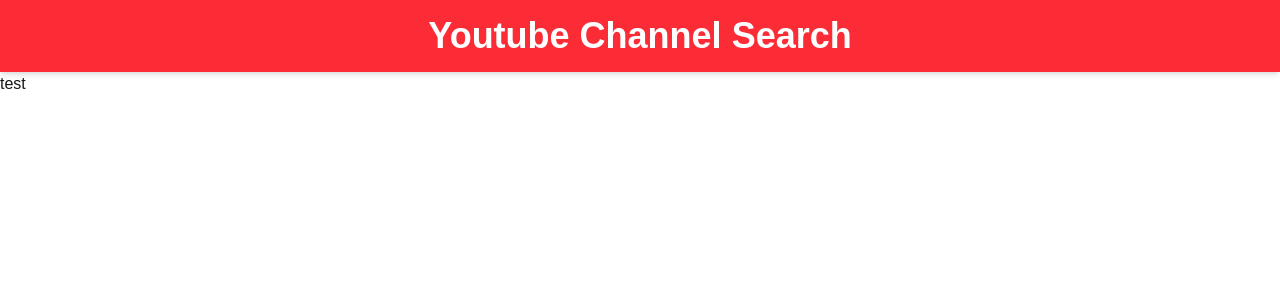
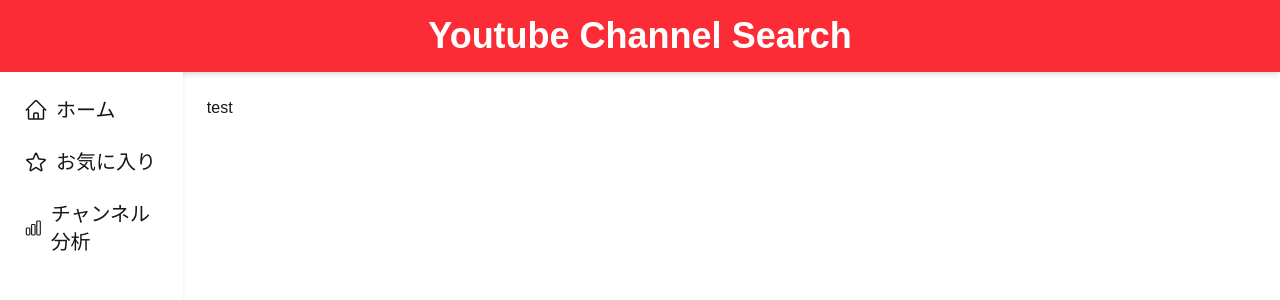
Before and after one commit to sugar2456/youtube-channel-visualization, a Next.js app: page / in a window 1280 px wide. Shown: the top 300 px of the page. Built offline with nearby package versions, Linux system fonts and the light colour scheme.

Commit message:
サイドバー追加

```diff
--- /dev/null
+++ b/app/components/SideBar.tsx
@@ -0,0 +1,68 @@
+import { HomeIcon, StarIcon, ChartBarIcon } from "@heroicons/react/24/outline";
+import { ReactNode } from "react";
+
+interface SideBarItemProps {
+  icon: ReactNode;
+  label: string;
+  href?: string;
+}
+
+export function SideBarItem({ icon, label, href = "#" }: SideBarItemProps) {
+  return (
+    <li>
+      <a
+        href={href}
+        className="flex items-center gap-2 p-2 rounded-md text-xl transition-colors hover:bg-gray-100"
+      >
+        {icon}
+        <span>{label}</span>
+      </a>
+    </li>
+  );
+}
+
+// サイドバー項目の定義
+type SideBarItemData = {
+  id: string;
+  icon: React.ComponentType<{ className?: string }>;
+  label: string;
+  href: string;
+};
+
+const sideBarItems: SideBarItemData[] = [
+  {
+    id: "home",
+    icon: HomeIcon,
+    label: "ホーム",
+    href: "/",
+  },
+  {
+    id: "favorites",
+    icon: StarIcon,
+    label: "お気に入り",
+    href: "/favorites",
+  },
+  {
+    id: "analytics",
+    icon: ChartBarIcon,
+    label: "チャンネル分析",
+    href: "/analytics",
+  },
+];
+
+export default function SideBar() {
+  return (
+    <aside className="flex flex-col w-1/7 bg-white p-4 shadow">
+      <ul className="space-y-2">
+        {sideBarItems.map((item) => (
+          <SideBarItem
+            key={item.id}
+            icon={<item.icon className="h-6 w-6" />}
+            label={item.label}
+            href={item.href}
+          />
+        ))}
+      </ul>
+    </aside>
+  );
+}
--- a/app/layout.tsx
+++ b/app/layout.tsx
@@ -2,6 +2,7 @@
 import { Geist, Geist_Mono } from "next/font/google";
 import "./globals.css";
 import Header from "@/app/components/Header";
+import SideBar from "./components/SideBar";
 
 const geistSans = Geist({
   variable: "--font-geist-sans",
@@ -24,14 +25,17 @@
   children: React.ReactNode;
 }>) {
   return (
-    <html lang="en">
+    <html lang="ja">
       <body
-        className={`${geistSans.variable} ${geistMono.variable} antialiased`}
+        className={`${geistSans.variable} ${geistMono.variable} antialiased flex flex-col min-h-screen`}
       >
         <Header />
-        <main>
-          {children}
-        </main>
+        <div className="flex flex-1 overflow-hidden">
+          <SideBar />
+          <main className="flex-1 overflow-y-auto p-6">
+            {children}
+          </main>
+        </div>
       </body>
     </html>
   );
```
